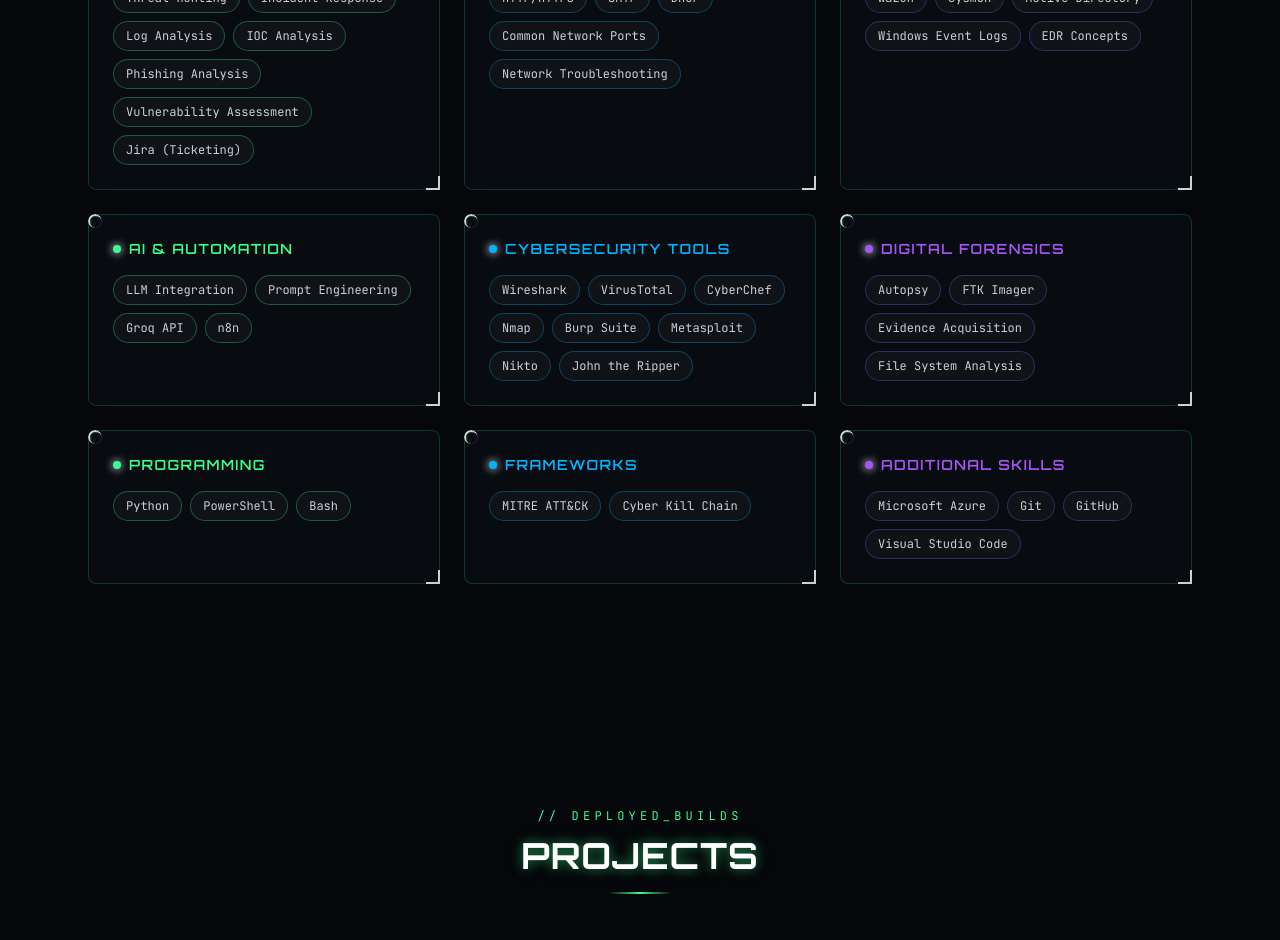
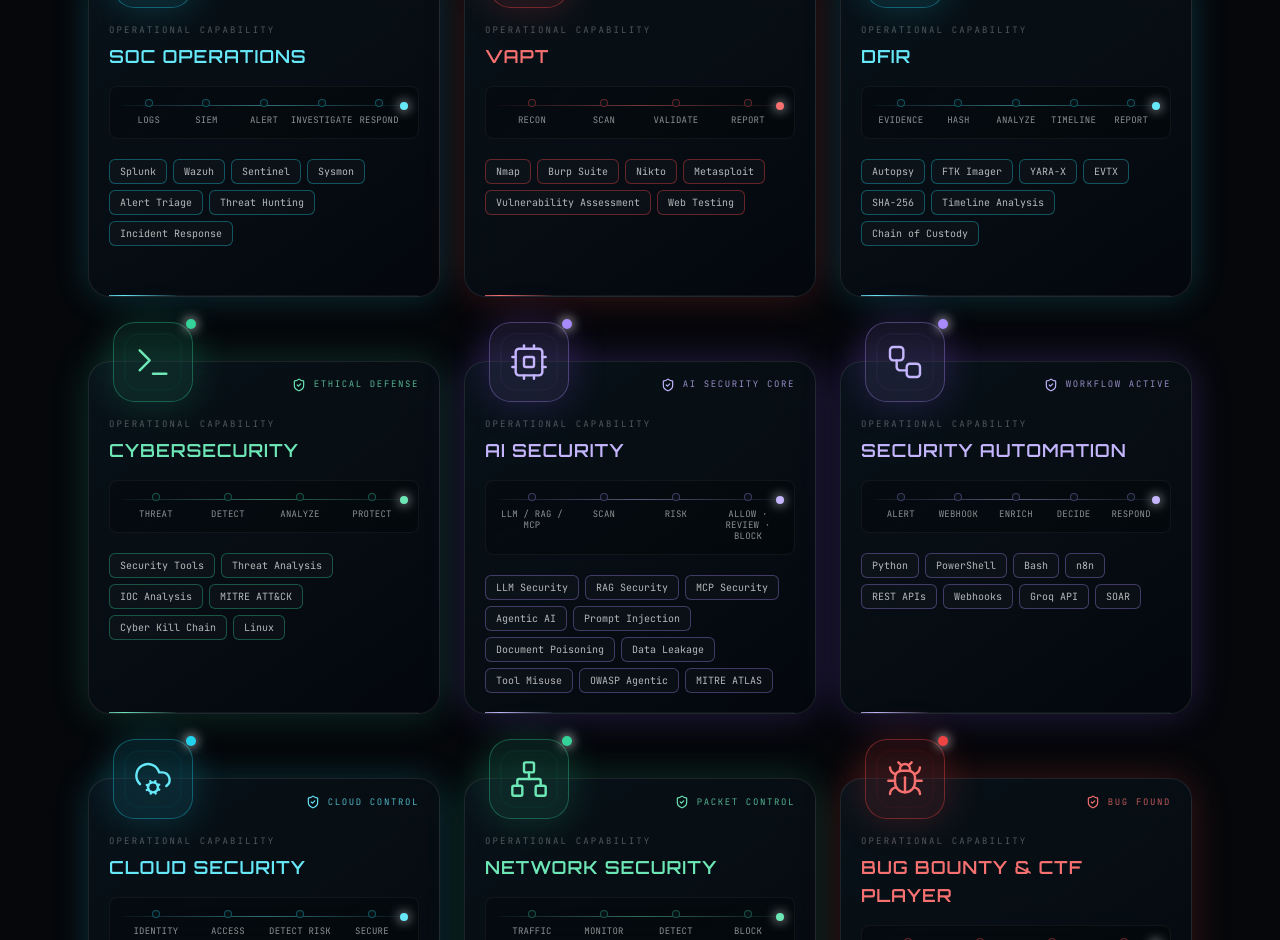
Before and after one commit to vasanth-void-0x/VASANTH-portfolio, a Next.js app: page / in a window 1280 px wide. Shown: the part 1860-2800 px from the top of the page. Built offline with nearby package versions, Linux system fonts and the light colour scheme.

Commit message:
Redesign skills as animated visual capability cards

```diff
--- a/components/Skills.tsx
+++ b/components/Skills.tsx
@@ -1,65 +1,270 @@
 "use client";
 
 import { motion } from "framer-motion";
+import {
+  Bug,
+  CloudCog,
+  Cpu,
+  Crosshair,
+  Fingerprint,
+  MonitorDot,
+  Network,
+  ShieldCheck,
+  Terminal,
+  Workflow,
+  type LucideIcon,
+} from "lucide-react";
 import SectionHeading from "./SectionHeading";
-import { skillGroups } from "@/lib/data";
 
-const accentMap = {
-  neon: {
-    border: "border-neon/30 hover:border-neon",
-    text: "text-neon",
-    glow: "hover:shadow-neon-glow",
-    dot: "bg-neon",
+type Accent = "cyan" | "purple" | "red" | "green" | "amber";
+
+type SkillCard = {
+  title: string;
+  icon: LucideIcon;
+  accent: Accent;
+  process: string[];
+  skills: string[];
+  visualLabel: string;
+};
+
+const accents: Record<
+  Accent,
+  { text: string; border: string; glow: string; soft: string; line: string }
+> = {
+  cyan: {
+    text: "text-cyan-300",
+    border: "border-cyan-400/35",
+    glow: "shadow-[0_0_35px_rgba(34,211,238,0.2)]",
+    soft: "bg-cyan-400/10",
+    line: "from-cyan-400/10 via-cyan-300 to-cyan-400/10",
   },
-  volt: {
-    border: "border-volt/30 hover:border-volt",
-    text: "text-volt",
-    glow: "hover:shadow-volt-glow",
-    dot: "bg-volt",
+  purple: {
+    text: "text-violet-300",
+    border: "border-violet-400/35",
+    glow: "shadow-[0_0_38px_rgba(139,92,246,0.24)]",
+    soft: "bg-violet-400/10",
+    line: "from-violet-400/10 via-violet-300 to-violet-400/10",
   },
-  signal: {
-    border: "border-signal/30 hover:border-signal",
-    text: "text-signal",
-    glow: "hover:shadow-signal-glow",
-    dot: "bg-signal",
+  red: {
+    text: "text-red-400",
+    border: "border-red-500/40",
+    glow: "shadow-[0_0_38px_rgba(239,68,68,0.22)]",
+    soft: "bg-red-500/10",
+    line: "from-red-500/10 via-red-400 to-red-500/10",
+  },
+  green: {
+    text: "text-emerald-300",
+    border: "border-emerald-400/35",
+    glow: "shadow-[0_0_38px_rgba(52,211,153,0.2)]",
+    soft: "bg-emerald-400/10",
+    line: "from-emerald-400/10 via-emerald-300 to-emerald-400/10",
+  },
+  amber: {
+    text: "text-amber-300",
+    border: "border-amber-400/35",
+    glow: "shadow-[0_0_38px_rgba(251,191,36,0.18)]",
+    soft: "bg-amber-400/10",
+    line: "from-amber-400/10 via-amber-300 to-amber-400/10",
   },
 };
+
+const skillCards: SkillCard[] = [
+  {
+    title: "SOC Operations",
+    icon: MonitorDot,
+    accent: "cyan",
+    visualLabel: "LIVE MONITOR",
+    process: ["Logs", "SIEM", "Alert", "Investigate", "Respond"],
+    skills: ["Splunk", "Wazuh", "Sentinel", "Sysmon", "Alert Triage", "Threat Hunting", "Incident Response"],
+  },
+  {
+    title: "VAPT",
+    icon: Crosshair,
+    accent: "red",
+    visualLabel: "TARGET SCAN",
+    process: ["Recon", "Scan", "Validate", "Report"],
+    skills: ["Nmap", "Burp Suite", "Nikto", "Metasploit", "Vulnerability Assessment", "Web Testing"],
+  },
+  {
+    title: "DFIR",
+    icon: Fingerprint,
+    accent: "cyan",
+    visualLabel: "EVIDENCE VERIFIED",
+    process: ["Evidence", "Hash", "Analyze", "Timeline", "Report"],
+    skills: ["Autopsy", "FTK Imager", "YARA-X", "EVTX", "SHA-256", "Timeline Analysis", "Chain of Custody"],
+  },
+  {
+    title: "Cybersecurity",
+    icon: Terminal,
+    accent: "green",
+    visualLabel: "ETHICAL DEFENSE",
+    process: ["Threat", "Detect", "Analyze", "Protect"],
+    skills: ["Security Tools", "Threat Analysis", "IOC Analysis", "MITRE ATT&CK", "Cyber Kill Chain", "Linux"],
+  },
+  {
+    title: "AI Security",
+    icon: Cpu,
+    accent: "purple",
+    visualLabel: "AI SECURITY CORE",
+    process: ["LLM / RAG / MCP", "Scan", "Risk", "Allow · Review · Block"],
+    skills: ["LLM Security", "RAG Security", "MCP Security", "Agentic AI", "Prompt Injection", "Document Poisoning", "Data Leakage", "Tool Misuse", "OWASP Agentic", "MITRE ATLAS"],
+  },
+  {
+    title: "Security Automation",
+    icon: Workflow,
+    accent: "purple",
+    visualLabel: "WORKFLOW ACTIVE",
+    process: ["Alert", "Webhook", "Enrich", "Decide", "Respond"],
+    skills: ["Python", "PowerShell", "Bash", "n8n", "REST APIs", "Webhooks", "Groq API", "SOAR"],
+  },
+  {
+    title: "Cloud Security",
+    icon: CloudCog,
+    accent: "cyan",
+    visualLabel: "CLOUD CONTROL",
+    process: ["Identity", "Access", "Detect Risk", "Secure"],
+    skills: ["Cloudflare Workers", "Cloudflare D1", "Microsoft Azure", "AWS Fundamentals", "IAM", "Docker", "CI/CD Security"],
+  },
+  {
+    title: "Network Security",
+    icon: Network,
+    accent: "green",
+    visualLabel: "PACKET CONTROL",
+    process: ["Traffic", "Monitor", "Detect", "Block"],
+    skills: ["TCP/IP", "OSI Model", "DNS", "HTTP/HTTPS", "Wireshark", "Network Ports", "Troubleshooting"],
+  },
+  {
+    title: "Bug Bounty & CTF Player",
+    icon: Bug,
+    accent: "red",
+    visualLabel: "BUG FOUND",
+    process: ["Recon", "Find Bug", "Exploit Lab", "Flag / Report"],
+    skills: ["TryHackMe", "Hack The Box", "Web Security Labs", "OSINT", "Gobuster", "Hydra", "John the Ripper"],
+  },
+];
+
+function FloatingVisual({ card }: { card: SkillCard }) {
+  const Icon = card.icon;
+  const accent = accents[card.accent];
+
+  return (
+    <motion.div
+      animate={{ y: [0, -5, 0] }}
+      transition={{ duration: 3.5, repeat: Infinity, ease: "easeInOut" }}
+      className="absolute -top-10 left-6 z-20"
+      aria-hidden="true"
+    >
+      <div className={`relative flex h-20 w-20 items-center justify-center rounded-[1.35rem] border ${accent.border} ${accent.soft} ${accent.glow} backdrop-blur-xl`}>
+        <motion.div
+          animate={{ opacity: [0.25, 0.65, 0.25], scale: [0.9, 1.15, 0.9] }}
+          transition={{ duration: 2.4, repeat: Infinity }}
+          className={`absolute inset-2 rounded-2xl border ${accent.border}`}
+        />
+        <Icon className={`relative h-10 w-10 ${accent.text}`} strokeWidth={1.45} />
+        <span className={`absolute -right-1 -top-1 h-2.5 w-2.5 rounded-full ${card.accent === "red" ? "bg-red-500" : card.accent === "purple" ? "bg-violet-400" : card.accent === "green" ? "bg-emerald-400" : card.accent === "amber" ? "bg-amber-400" : "bg-cyan-400"} shadow-[0_0_12px_currentColor]`} />
+      </div>
+    </motion.div>
+  );
+}
+
+function ProcessRail({ card }: { card: SkillCard }) {
+  const accent = accents[card.accent];
+
+  return (
+    <div className="relative mb-5 overflow-hidden rounded-lg border border-white/5 bg-black/25 px-3 py-3">
+      <div className={`absolute left-3 right-3 top-[1.14rem] h-px bg-gradient-to-r ${accent.line} opacity-45`} />
+      <motion.div
+        className={`absolute top-[0.94rem] h-2 w-2 rounded-full ${card.accent === "red" ? "bg-red-400" : card.accent === "purple" ? "bg-violet-300" : card.accent === "green" ? "bg-emerald-300" : card.accent === "amber" ? "bg-amber-300" : "bg-cyan-300"} shadow-[0_0_12px_currentColor]`}
+        initial={{ left: "3%" }}
+        whileInView={{ left: "94%" }}
+        viewport={{ once: false, amount: 0.8 }}
+        transition={{ duration: 2.8, repeat: Infinity, repeatDelay: 0.8, ease: "easeInOut" }}
+      />
+      <div className="relative flex items-start justify-between gap-1">
+        {card.process.map((step) => (
+          <div key={step} className="flex min-w-0 flex-1 flex-col items-center text-center">
+            <span className={`mb-2 h-2 w-2 rounded-full border ${accent.border} bg-[#071015]`} />
+            <span className="font-mono text-[9px] uppercase leading-tight tracking-wide text-white/55">
+              {step}
+            </span>
+          </div>
+        ))}
+      </div>
+    </div>
+  );
+}
 
 export default function Skills() {
   return (
     <section id="skills" className="relative overflow-hidden">
       <div className="relative z-10 mx-auto max-w-6xl px-6 py-28">
-      <SectionHeading eyebrow="// LOADOUT" title="Tools & Technologies Practiced" accent="signal" />
+        <SectionHeading
+          eyebrow="// CAPABILITY MATRIX"
+          title="Skills In Action"
+          accent="signal"
+        />
 
-      <div className="grid gap-6 sm:grid-cols-2 lg:grid-cols-3">
-        {skillGroups.map((group, gi) => {
-          const accent = accentMap[group.accent];
+        <p className="mx-auto -mt-5 mb-16 max-w-2xl text-center font-mono text-xs leading-relaxed text-white/45">
+          Practical security capabilities visualized as the workflows used to detect,
+          investigate, test, and protect.
+        </p>
+
+        <div className="grid gap-x-6 gap-y-16 sm:grid-cols-2 lg:grid-cols-3">
+          {skillCards.map((card, index) => {
+            const accent = accents[card.accent];
+
             return (
-            <motion.div
-              key={group.title}
-              initial={{ opacity: 0, y: 24 }}
+              <motion.article
+                key={card.title}
+                initial={{ opacity: 0, y: 30 }}
                 whileInView={{ opacity: 1, y: 0 }}
                 viewport={{ once: true, margin: "-60px" }}
-              transition={{ duration: 0.5, delay: (gi % 3) * 0.1 }}
-              className="glass-card hud-corners rounded-lg p-6"
+                transition={{ duration: 0.55, delay: (index % 3) * 0.1 }}
+                whileHover={{ y: -6 }}
+                className={`group relative min-h-[330px] rounded-[1.35rem] border border-white/10 bg-[linear-gradient(145deg,rgba(10,20,28,0.86),rgba(4,9,15,0.72))] px-5 pb-5 pt-14 backdrop-blur-xl transition-all duration-300 hover:${accent.border} ${accent.glow}`}
               >
-              <div className="mb-4 flex items-center gap-2">
-                <span className={`h-2 w-2 rounded-full ${accent.dot} shadow-[0_0_8px_currentColor]`} />
-                <h3 className={`font-display text-sm font-semibold uppercase tracking-widest ${accent.text}`}>
-                  {group.title}
+                <FloatingVisual card={card} />
+
+                <div className="absolute right-5 top-4 flex items-center gap-2">
+                  <ShieldCheck className={`h-3.5 w-3.5 ${accent.text}`} />
+                  <span className={`font-mono text-[9px] tracking-[0.18em] ${accent.text} opacity-75`}>
+                    {card.visualLabel}
+                  </span>
+                </div>
+
+                <div className="mb-4">
+                  <p className="mb-1 font-mono text-[9px] uppercase tracking-[0.24em] text-white/30">
+                    Operational capability
+                  </p>
+                  <h3 className={`font-display text-lg font-semibold uppercase tracking-wider ${accent.text}`}>
+                    {card.title}
                   </h3>
                 </div>
-              <div className="flex flex-wrap gap-2">
-                {group.skills.map((skill) => (
-                  <span
+
+                <ProcessRail card={card} />
+
+                <div className="flex flex-wrap gap-1.5">
+                  {card.skills.map((skill, skillIndex) => (
+                    <motion.span
                       key={skill}
-                    className={`rounded-full border ${accent.border} bg-white/[0.03] px-3 py-1.5 font-mono text-xs text-white/80 transition-all ${accent.glow}`}
+                      initial={{ opacity: 0.55 }}
+                      whileInView={{ opacity: 1 }}
+                      transition={{ delay: 0.05 * skillIndex }}
+                      className={`rounded-md border ${accent.border} bg-white/[0.025] px-2.5 py-1 font-mono text-[10px] text-white/70 transition-colors group-hover:text-white/90`}
                     >
                       {skill}
-                  </span>
+                    </motion.span>
                   ))}
                 </div>
-            </motion.div>
+
+                <div className="pointer-events-none absolute bottom-0 left-5 right-5 h-px overflow-hidden bg-white/5">
+                  <motion.div
+                    className={`h-full w-1/3 bg-gradient-to-r ${accent.line}`}
+                    animate={{ x: ["-120%", "420%"] }}
+                    transition={{ duration: 3.2, repeat: Infinity, ease: "linear" }}
+                  />
+                </div>
+              </motion.article>
             );
           })}
         </div>
```
Lines whose indentation alone changed are shown as unchanged.
